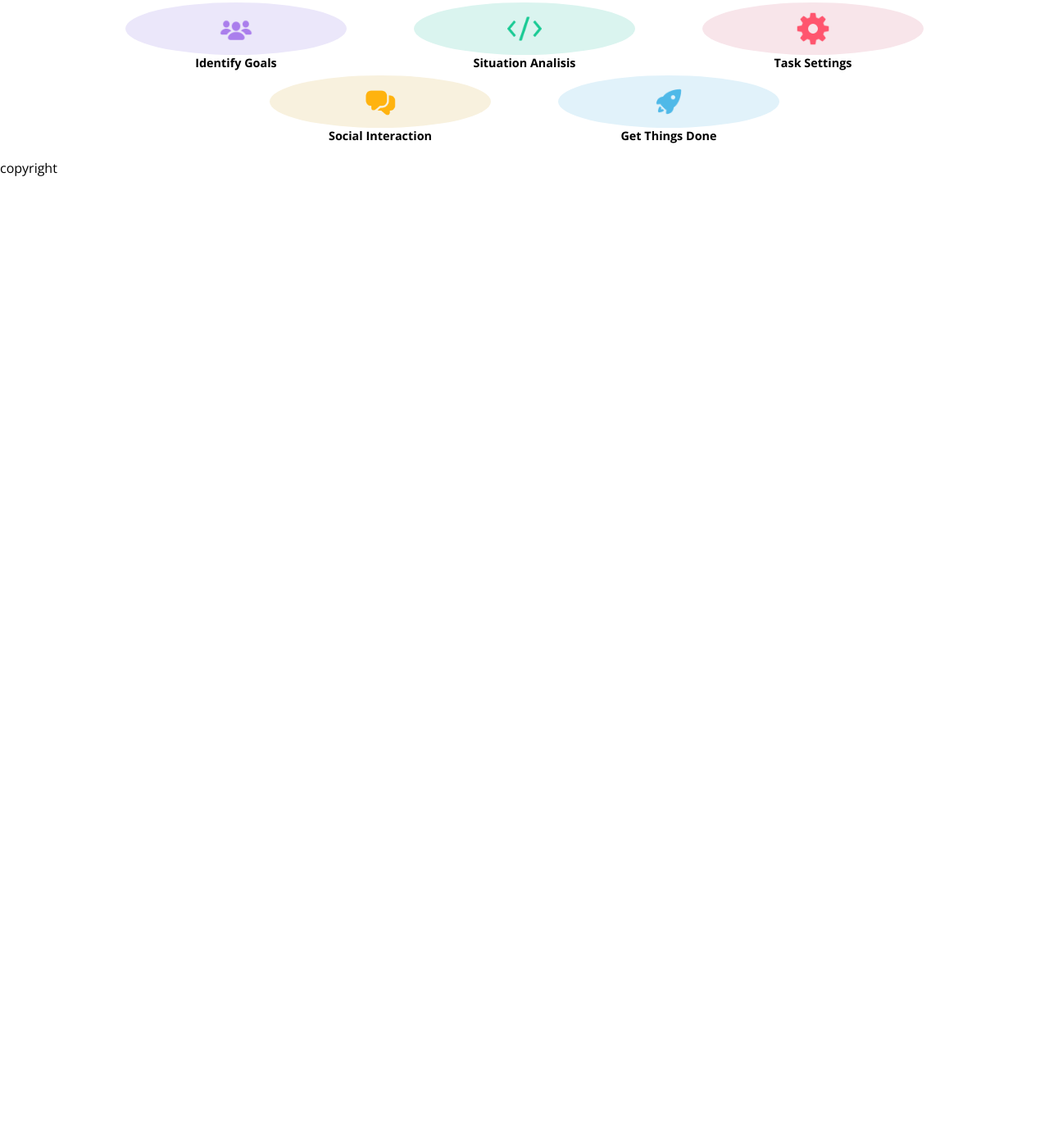
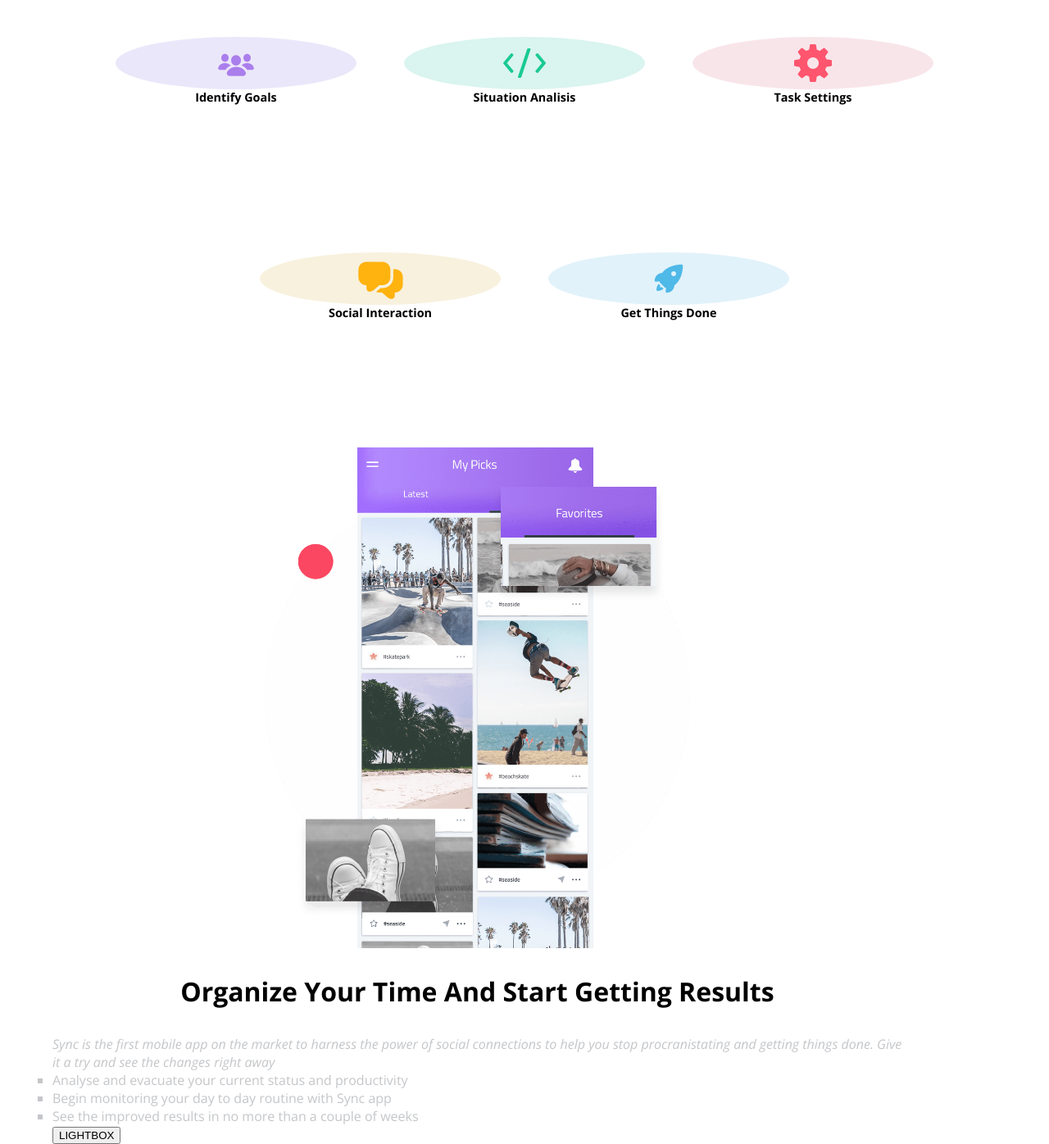
Before and after one commit to Dafnay/P2-Mobile-App-Landing-page, a plain HTML site: page index.html in a window 1280 px wide. Shown: the part 1154-2550 px from the top of the page at 82% size. Before the commit the page ends 1370 px from the top, so only its background shows below. Drawn offline with nearby package versions, Linux system fonts and the light colour scheme.

Commit message:
guardando description

```diff
--- a/css/main-mobile.css
+++ b/css/main-mobile.css
@@ -74,7 +74,7 @@
     display: flex;
     justify-content: center;
     flex-wrap: wrap;
-    height: 10%;
+    height: 25%;
     gap: 5%;
 
 }
@@ -83,7 +83,6 @@
     display: flex;
     justify-content: center;
     align-items: center;
-    padding: 4%;
     font-size: .5em;
     font-weight: 700;
     width: 23vw;
--- a/css/styles.css
+++ b/css/styles.css
@@ -20,7 +20,38 @@
 }
 
 
-section
+.description {
+    display: flex;
+    justify-content: center;
+    /* hay que quitar este flex direction para que la vista del desktop no se ponga en column */
+    flex-direction: column;
+    align-items: center;
+    width: 90%;
+    color: #C4C6C9;
+    font-size: 1em;
+}
+
+.description-photo {
+    width: 50%;
+    height: 50%;
+}
+
+.title-description {
+    margin: 3% 0;
+    font-size: 2em;
+    font-weight: 700;
+    text-align: center;
+    color: black;
+}
+
+.description p {
+    font-style: italic;
+}
+
+.description li {
+    list-style: square;
+}
+
 
 footer {
     grid-area: footer;
--- a/css/variables.css
+++ b/css/variables.css
@@ -1,4 +1,5 @@
 :root {
     --primary-color: #ff556e;
     --secondary-color: #f7fafd;
+    --tertiary-corlor: #C4C6C9;
 }
--- a/index.html
+++ b/index.html
@@ -111,12 +111,25 @@
     </div>
             </section>
 
-    <section>
+    <section class="description">
+        <img class="description-photo" src="./assets/description-1-app.png" alt="Description Photo">
+        <div>
+            <h2 class="title-description">Organize Your Time And Start Getting Results</h2>
+            <p>Sync is the first mobile app on the market to harness the power of social
+                connections to help you stop procranistating and getting things done. Give it a try
+                and see the changes right away</p>
+            <ul>
+                <li>Analyse and evacuate your current status and productivity</li>
+                <li>Begin monitoring your day to day routine with Sync app</li>
+                <li>See the improved results in no more than a couple of weeks</li>
+            </ul>
+            <input id=""type="button" value="LIGHTBOX">
 
+        </div>
     </section>
         </main>
         <footer>
-            <h2>copyright</h2></footer>
+            <h2></h2></footer>
 
  </div>
 </body>
```
Also changed, not shown: assets/description-1-app.png (added).
